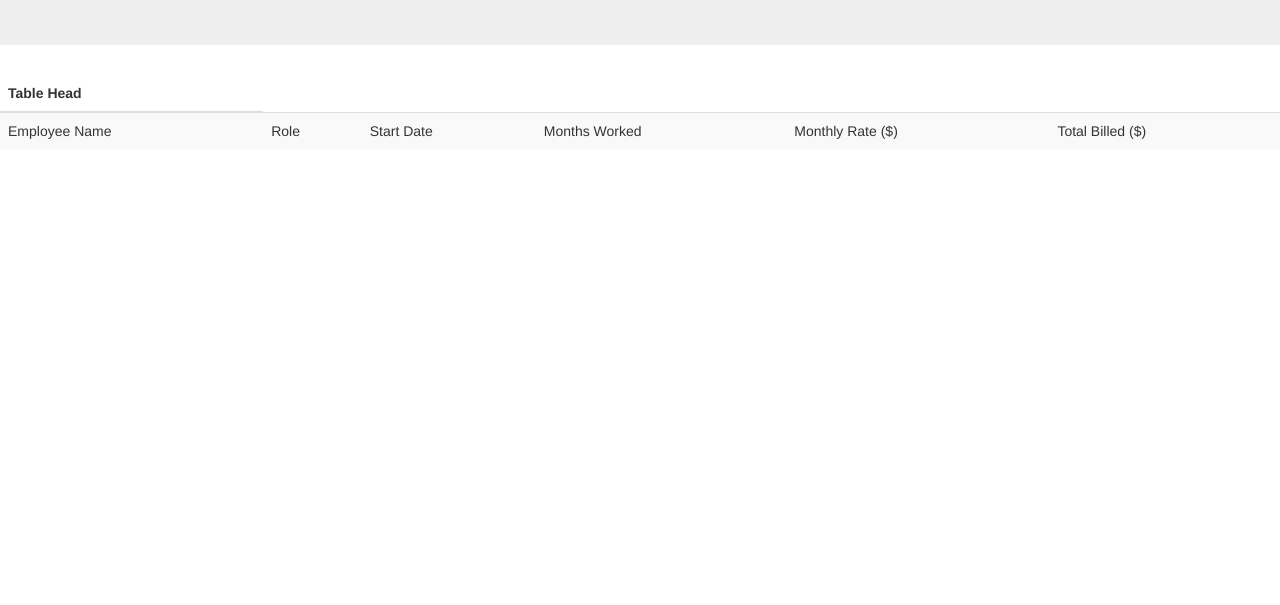
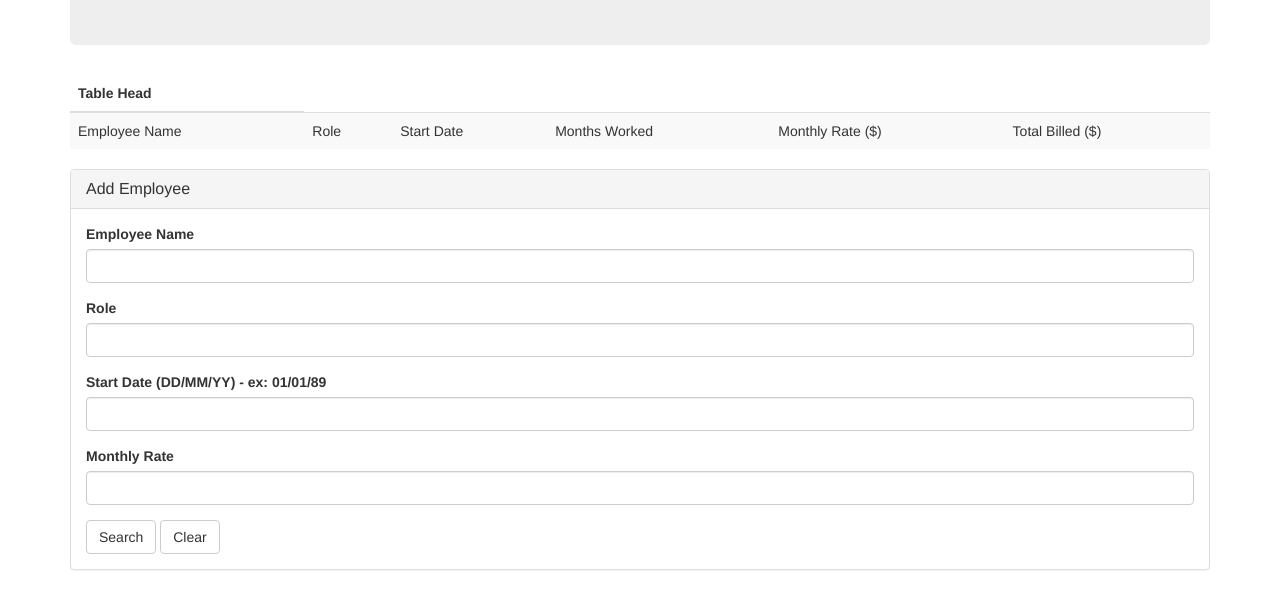
Before and after one commit to tacrawford91/WorkCalculator, a plain HTML site: page index.html in a window 1280 px wide. Shown: the part 195-800 px from the top of the page. Drawn offline with nearby package versions, Linux system fonts and the light colour scheme.

Commit message:
Added form.

```diff
--- a/index.html
+++ b/index.html
@@ -18,6 +18,7 @@
     </head>
     <body>
 
+    <div class="container">
         <div class="jumbotron">
             <div class="container">
                 <h1>Work Calculator</h1>
@@ -46,6 +47,49 @@
         </table>
 
 
+        <!-- panel -->
+    <div class="row">
+            <div class="col-lg-12">
+                <div class="panel panel-default">
+                    <div class="panel-heading">
+                        <h3 class="panel-title">Add Employee</h3>
+                    </div>
+                    <div class="panel-body">
+
+                        <!-- form -->
+                        <form role="form">
+                            <div class="form-group">
+                                <label for="search">Employee Name</label>
+                                <input type="text" class="form-control employeeName">
+                            </div>
+
+                            <div class="form-group">
+                                <label for="startYear">Role</label>
+                                <input type="text" class="form-control role">
+                            </div>
+
+                            <div class="form-group">
+                                    <label for="endYear">Start Date (DD/MM/YY) - ex: 01/01/89</label>
+                                    <input type="text" class="form-control startDate">
+                            </div>
+
+                            <div class="form-group">
+                                    <label for="endYear">Monthly Rate</label>
+                                    <input type="text" class="form-control monthlyRate">
+                            </div>
+
+                            <button type="search" class="btn btn-default submitBtn">Search</button>
+                            <button type="button" class="btn btn-default clearBtn">Clear</button>
+
+                        </form>
+
+                    </div>
+                </div>
+            </div>
+        </div>
+    </div>
+
+
 
         <!-- jQuery -->
         <script src="https://cdnjs.cloudflare.com/ajax/libs/jquery/3.2.1/jquery.min.js"></script>
```
